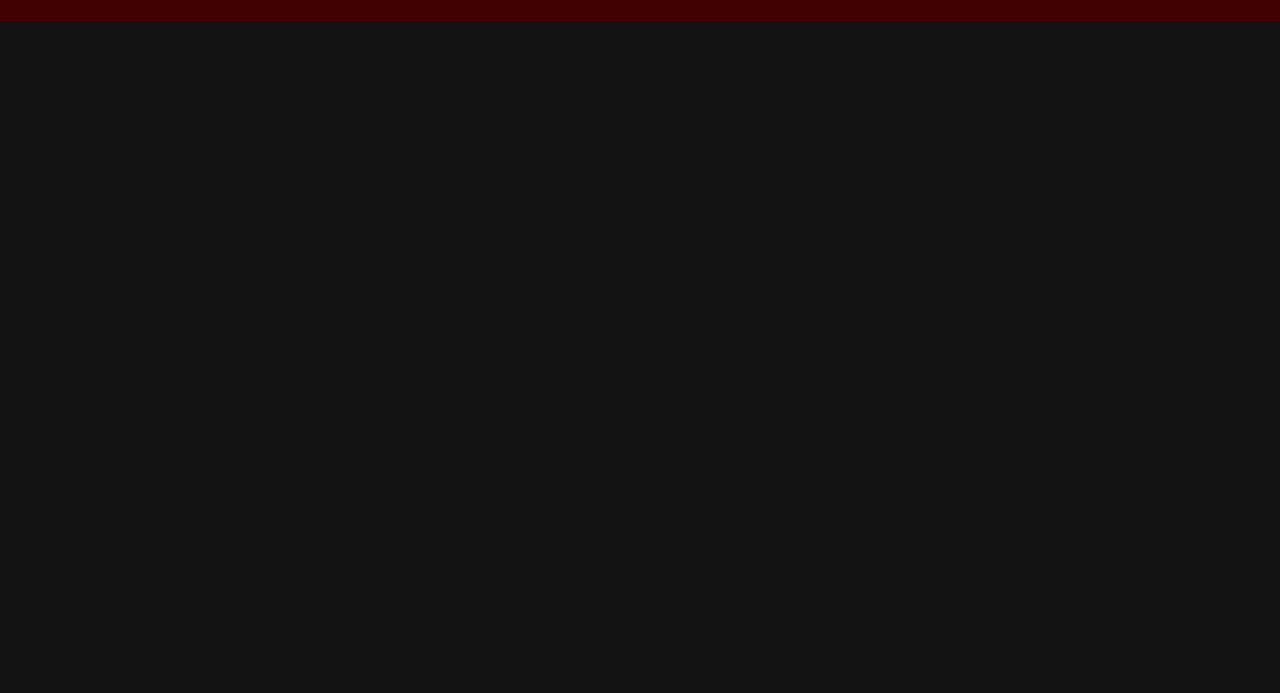
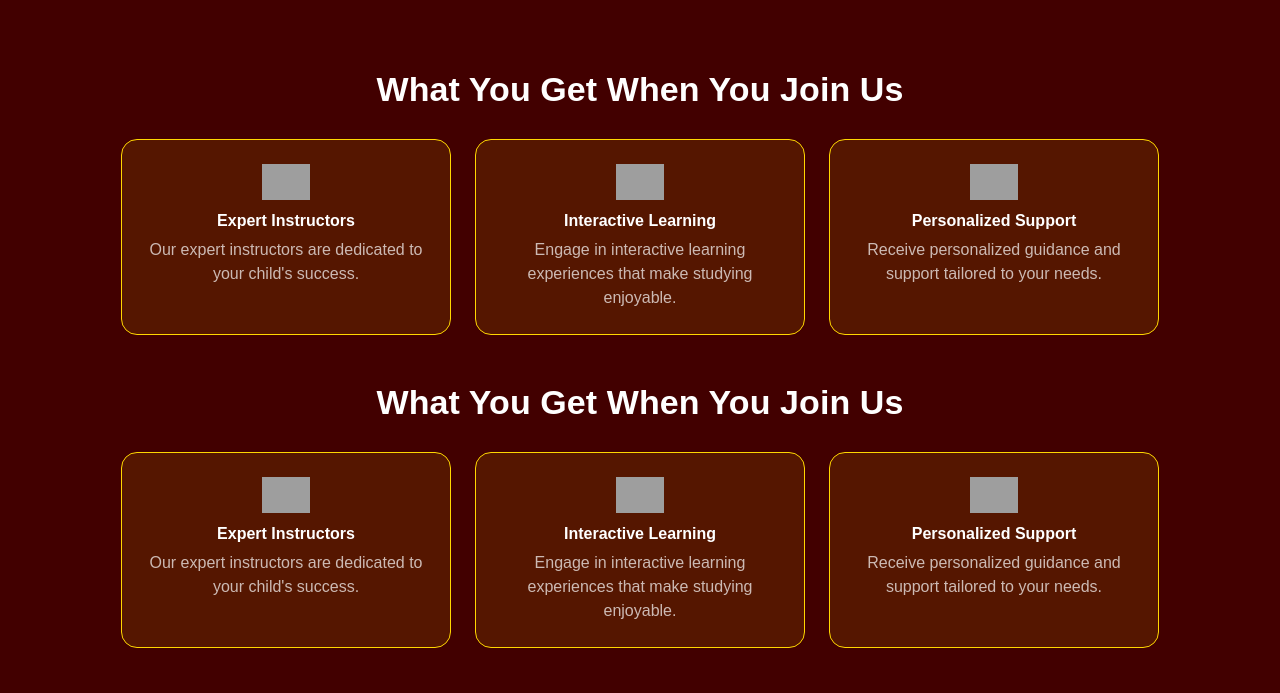
Before and after one commit to nadimpallibhargav/dronaacademy, a plain HTML site: page index.html in a window 1280 px wide. Shown: the part 2613-3306 px from the top of the page. Before the commit the page ends 2635 px from the top, so only its background shows below. Drawn offline with Linux system fonts and the light colour scheme; grey boxes are pictures that could not be loaded.

Commit message:
desktop features section

```diff
--- a/assets/scss/styles.scss
+++ b/assets/scss/styles.scss
@@ -425,3 +425,62 @@ header {
     }
   }
 }
+
+.featuresSection {
+  background-color: #420000;
+  color: #FFD700;
+  text-align: center;
+
+  h2 {
+    margin-bottom: 30px;
+  }
+
+  .featuresFlex {
+    display: flex;
+    justify-content: center;
+    gap: 24px;
+    flex-wrap: wrap;
+
+    &:first-of-type {
+      margin-bottom: 48px;
+    }
+  }
+
+  .featureCard {
+    max-width: 280px;
+    text-align: center;
+    padding: 24px;
+    background-color: rgba(255, 215, 0, 0.1);
+    border-radius: 16px;
+    border: 1px solid #FFD700;
+
+    img {
+      max-width: 100%;
+      height: auto;
+      margin-bottom: 10px;
+    }
+
+    h3 {
+      font-size: 1.6rem;
+      margin-bottom: 8px;
+    }
+
+    p {
+      font-size: 16px;
+      line-height: 1.5em;
+    }
+  }
+
+  // Media query for responsiveness
+  @media screen and (max-width: 768px) {
+    .featuresFlex {
+      flex-direction: column;
+      align-items: center;
+    }
+
+    .featureCard {
+      max-width: 100%;
+      margin-bottom: 20px;
+    }
+  }
+}
--- a/index.html
+++ b/index.html
@@ -165,6 +165,52 @@
     </div>
   </section>
 
+  <section class="featuresSection">
+    <div class="container">
+      <h2 class="heading">What You Get When You Join Us</h2>
+      <div class="featuresFlex">
+        <div class="featureCard">
+          <img src="https://cdn2.iconfinder.com/data/icons/blue-round-amazing-icons-2/512/desktop-512.png"
+            alt="Feature 1" width="48" height="48">
+          <h3>Expert Instructors</h3>
+          <p>Our expert instructors are dedicated to your child's success.</p>
+        </div>
+        <div class="featureCard">
+          <img src="https://cdn2.iconfinder.com/data/icons/blue-round-amazing-icons-2/512/desktop-512.png"
+            alt="Feature 2" width="48" height="48">
+          <h3>Interactive Learning</h3>
+          <p>Engage in interactive learning experiences that make studying enjoyable.</p>
+        </div>
+        <div class="featureCard">
+          <img src="https://cdn2.iconfinder.com/data/icons/blue-round-amazing-icons-2/512/desktop-512.png"
+            alt="Feature 3" width="48" height="48">
+          <h3>Personalized Support</h3>
+          <p>Receive personalized guidance and support tailored to your needs.</p>
+        </div>
+      </div>
+      <h2 class="heading">What You Get When You Join Us</h2>
+      <div class="featuresFlex">
+        <div class="featureCard">
+          <img src="https://cdn2.iconfinder.com/data/icons/blue-round-amazing-icons-2/512/desktop-512.png"
+            alt="Feature 1" width="48" height="48">
+          <h3>Expert Instructors</h3>
+          <p>Our expert instructors are dedicated to your child's success.</p>
+        </div>
+        <div class="featureCard">
+          <img src="https://cdn2.iconfinder.com/data/icons/blue-round-amazing-icons-2/512/desktop-512.png"
+            alt="Feature 2" width="48" height="48">
+          <h3>Interactive Learning</h3>
+          <p>Engage in interactive learning experiences that make studying enjoyable.</p>
+        </div>
+        <div class="featureCard">
+          <img src="https://cdn2.iconfinder.com/data/icons/blue-round-amazing-icons-2/512/desktop-512.png"
+            alt="Feature 3" width="48" height="48">
+          <h3>Personalized Support</h3>
+          <p>Receive personalized guidance and support tailored to your needs.</p>
+        </div>
+      </div>
+    </div>
+  </section>
 
   <script>
     const sliderWrapper = document.querySelector('.sliderWrapper');
```
Also changed, not shown: assets/css/styles.css, 1 other file.
